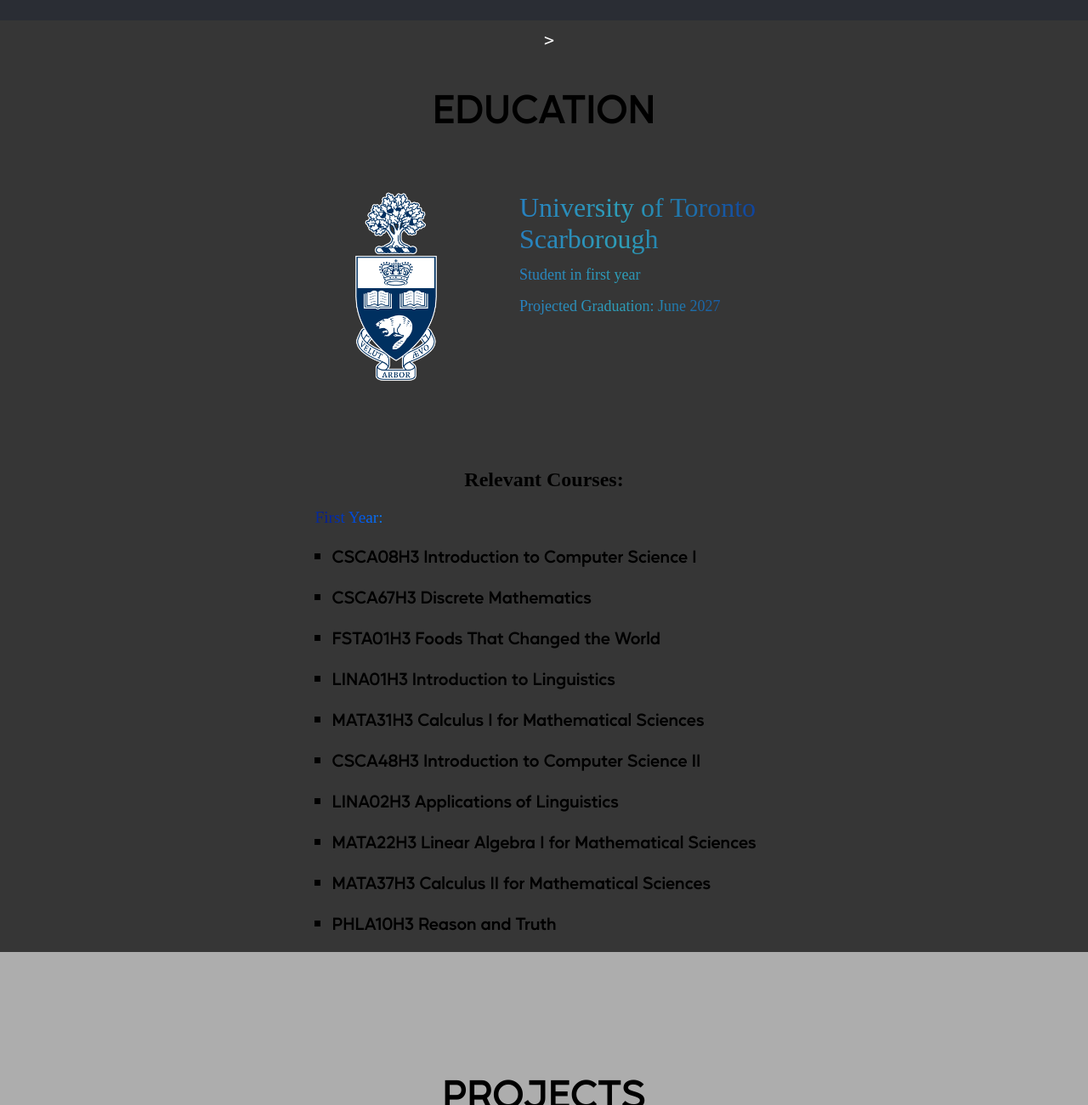
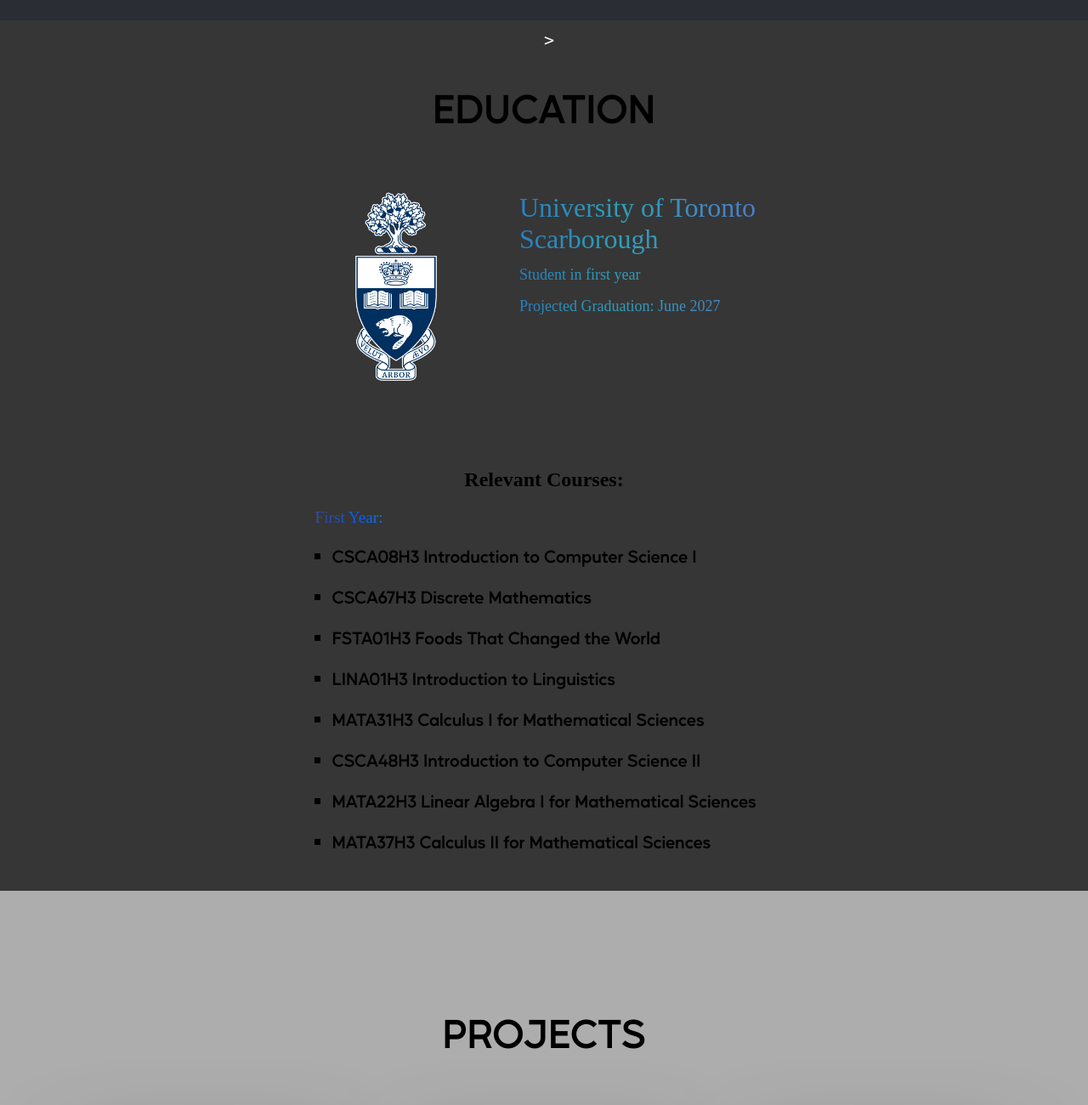
Before and after one commit to baqrfrhn/Personal-Website, a plain HTML site: page index.html in a window 1280 px wide. Shown: the part 1962-3262 px from the top of the page at 85% size. Drawn offline with Linux system fonts and the light colour scheme; a web font is replaced by a local one.

Commit message:
Updated Information

```diff
--- a/index.html
+++ b/index.html
@@ -249,10 +249,8 @@
                                         <li>LINA01H3 Introduction to Linguistics</li>
                                         <li>MATA31H3 Calculus I for Mathematical Sciences</li>
                                         <li>CSCA48H3 Introduction to Computer Science II</li>
-                                        <li>LINA02H3 Applications of Linguistics</li>
                                         <li>MATA22H3 Linear Algebra I for Mathematical Sciences</li>
                                         <li>MATA37H3 Calculus II for Mathematical Sciences</li>
-                                        <li>PHLA10H3 Reason and Truth</li>
                                     </ul>
                                 </div>
                             </div>
--- a/styles.css
+++ b/styles.css
@@ -470,7 +470,7 @@
     height: auto;
 }
 .textgrad{
-    background-image: linear-gradient(to left, #2e9fb8, #2063c6, #001892, #2e9fb8);
+    background-image: linear-gradient(to left, #2e9fb8, #2063c6, #586cd0, #2e9fb8);
     background-size: 100%;
     background-clip: text;
     -webkit-background-clip: text;
@@ -482,7 +482,7 @@
     background-position: -100%;
 }
 .textgradinv{
-    background-image: linear-gradient(to left, #2e9fb8, #0165fb, #001892, #2e9fb8);
+    background-image: linear-gradient(to left, #2e9fb8, #0165fb, #2e46a4, #2e9fb8);
     background-size: 100%;
     background-clip: text;
     -webkit-background-clip: text;
```
